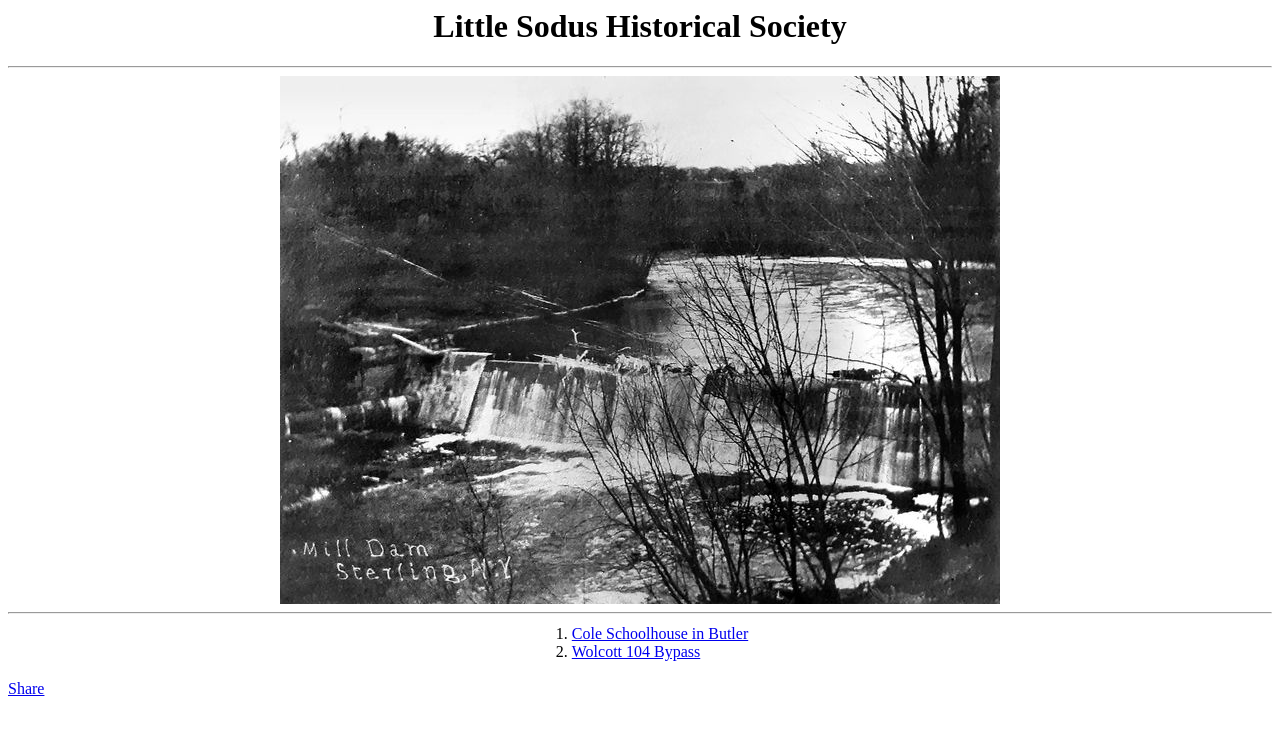
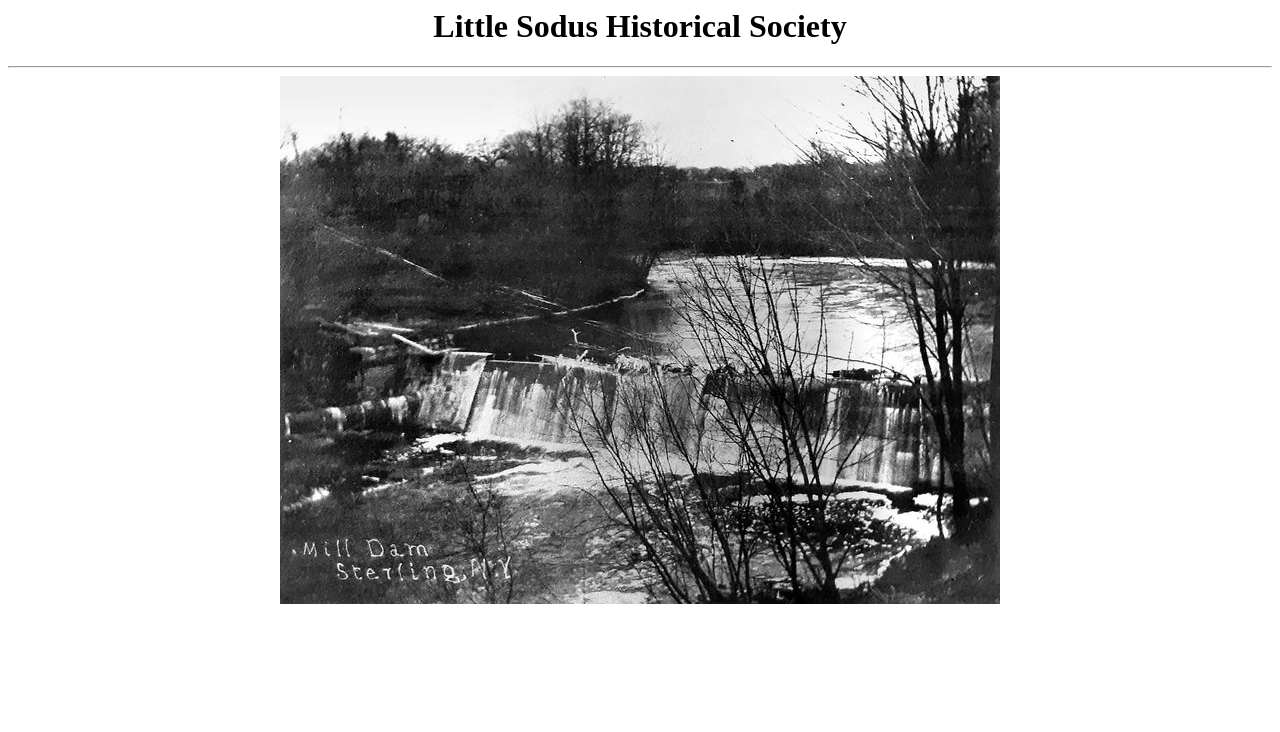
Before and after one commit to little-sodus-historical-society/little-sodus-historical-society.github.io, a plain HTML site: page index.html in a window 1280 px wide. Drawn offline with Linux system fonts and the light colour scheme.

Commit message:
Update index.html

```diff
--- a/index.html
+++ b/index.html
@@ -1,33 +1,3 @@
-<html>
-<head>
-<meta name="viewport" content="width=device-width, initial-scale=1.0">
-
-<meta property="og:url" content="https://little-sodus-historical-society.github.io/" />
-
-<meta property="og:type" content="article" />
-
-<meta property="og:title" content="Little Sodus Historical Society" />
-
-<meta property="og:description" content="Some historical information about Sterling, Fair Haven, Hannibal, Red Creek, and Wolcott" />
-
-<meta property="og:image" content="https://little-sodus-historical-society.github.io/SterlingDam.jpg" />
-
-</head>
-<body>
-<div id="fb-root"></div>
-<script async defer crossorigin="anonymous" src="https://connect.facebook.net/en_US/sdk.js#xfbml=1&version=v16.0&appId=203978911619406&autoLogAppEvents=1" nonce="KwsOceOE"></script>
-
 <h1><center>Little Sodus Historical Society</center></h1>
 <hr>
 <center><img src=SterlingDam.jpg></center>
-<hr>
-<center><table>
-<tr><td>
-<ol>
-<li><a href="Cole Schoolhouse in Butler.html">Cole Schoolhouse in Butler</a></li>
-<li><a href="Wolcott 104 Bypass.html">Wolcott 104 Bypass</a></li>
-</ol>
-</td></tr></table>
-</center>
-<div class="fb-share-button" data-href="https://little-sodus-historical-society.github.io/" data-layout="" data-size=""><a target="_blank" href="https://www.facebook.com/sharer/sharer.php?u=https%3A%2F%2Flittle-sodus-historical-society.github.io%2F&amp;src=sdkpreparse" class="fb-xfbml-parse-ignore">Share</a></div>
-</body>
```
